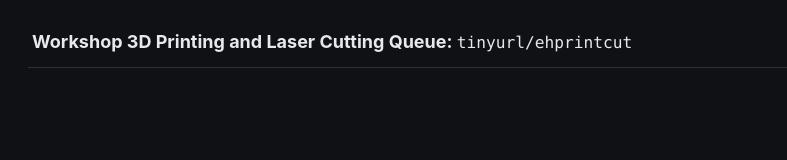
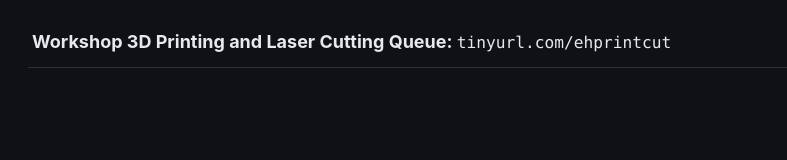
Before and after one commit to skypunch/workshop-3d-laser, a React (Vite) app: page / in a window 1280 px wide. Shown: the top 160 px of the page, without its empty margins (48-835 px from the left). Built offline with nearby package versions, Linux system fonts and the light colour scheme; no server answers.

Commit message:
Use full tinyurl.com/ehprintcut in header

```diff
--- a/src/App.jsx
+++ b/src/App.jsx
@@ -62,7 +62,7 @@ export default function App() {
           <div>
             <h1>
               Workshop 3D Printing and Laser Cutting Queue:{" "}
-              <span className="url-mono">tinyurl/ehprintcut</span>
+              <span className="url-mono">tinyurl.com/ehprintcut</span>
             </h1>
           </div>
         </div>
```
